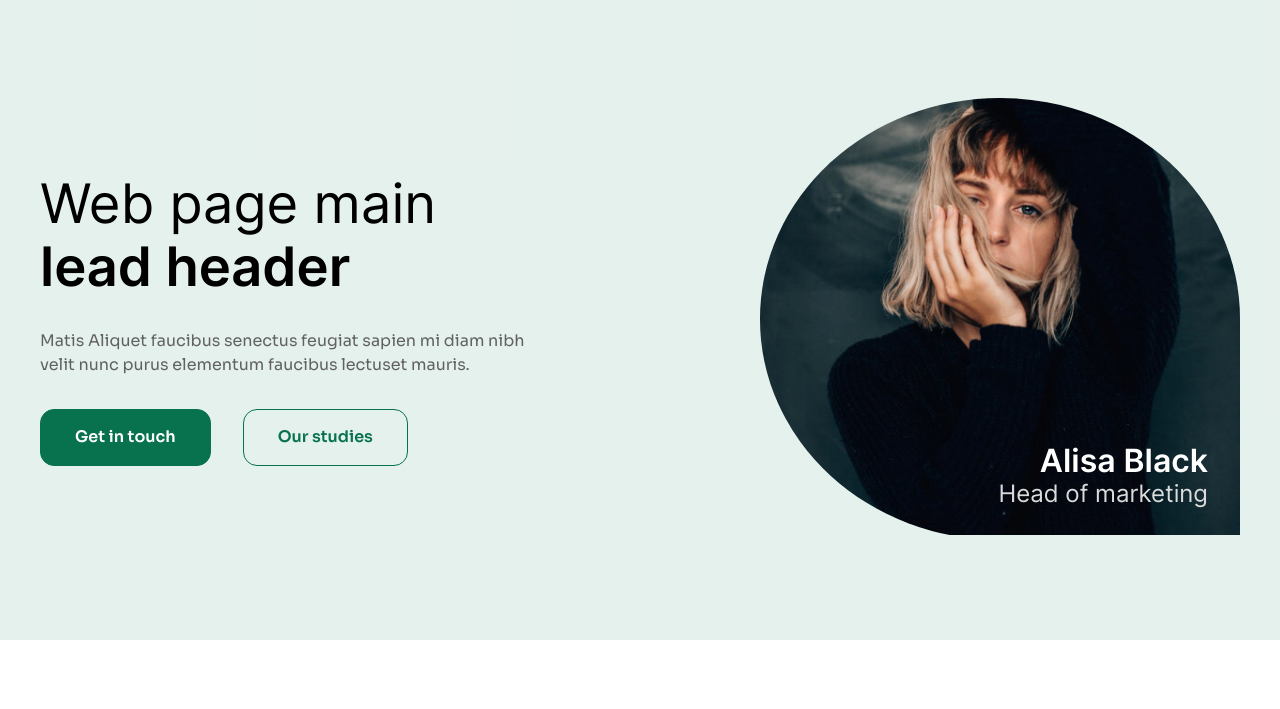
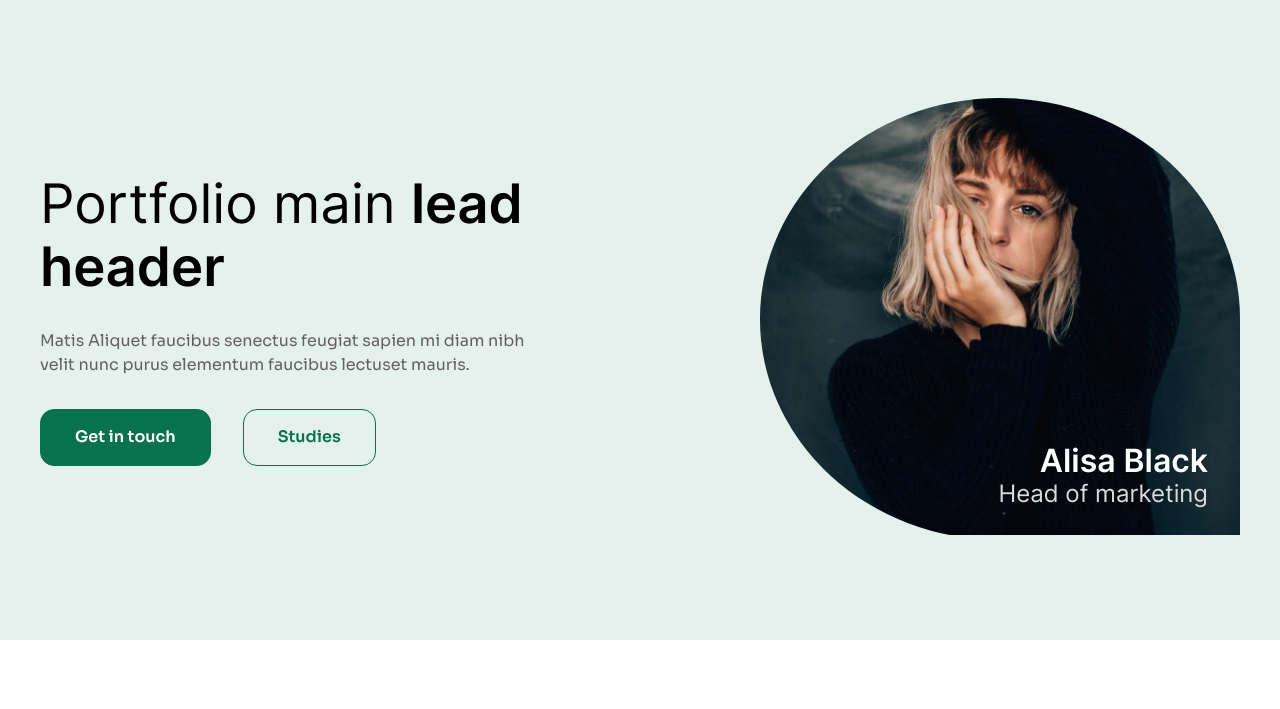
Before and after one commit to MARKO11111/portfolio_basic, a plain HTML site: page index.html in a window 1280 px wide. Shown: the part 91-800 px from the top of the page. Drawn offline with Linux system fonts and the light colour scheme.

Commit message:
tex change

```diff
--- a/index.html
+++ b/index.html
@@ -43,14 +43,14 @@
         </header>
         <section class="container flex hero">
           <div class="flex flex_column align_start gap_2 hero_left_content">
-            <h1>Web page main <span class="inter_bold">lead header</span></h1>
+            <h1>Portfolio main <span class="inter_bold">lead header</span></h1>
             <p class="lh_base">
               Matis Aliquet faucibus senectus feugiat sapien mi diam nibh velit
               nunc purus elementum faucibus lectuset mauris.
             </p>
             <div class="flex gap_2">
               <button class="btn big">Get in touch</button>
-              <button class="btn big outlined">Our studies</button>
+              <button class="btn big outlined">Studies</button>
             </div>
           </div>
           <div class="profile_container">
--- a/scss/abstracts/_variables.scss
+++ b/scss/abstracts/_variables.scss
@@ -3,7 +3,7 @@
 // -----------------------------------------------------------------------------
 
 /// container max-width
-@use 'functions' as *;
+
 
 $max-width: 1200px;
 
```
